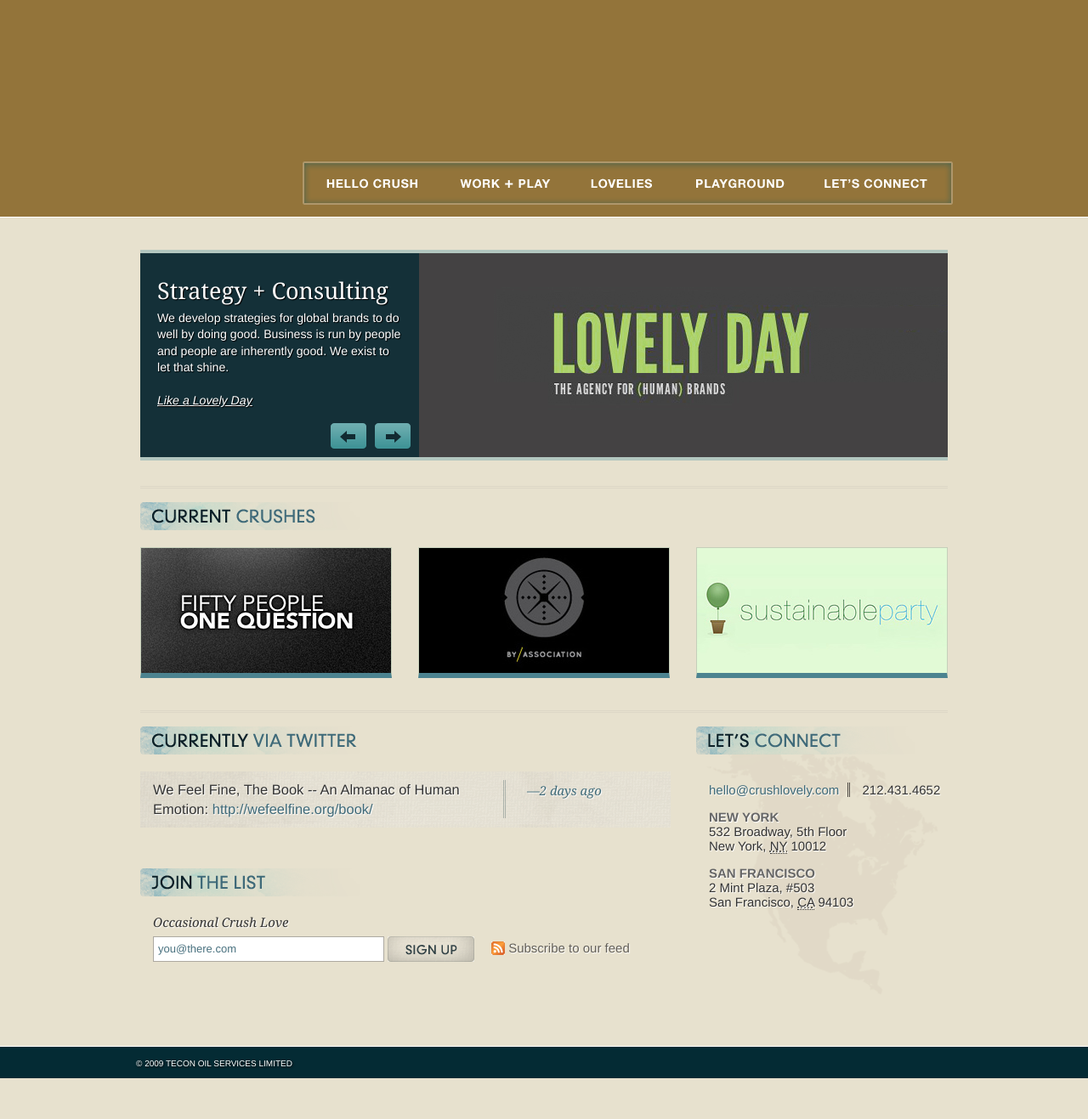
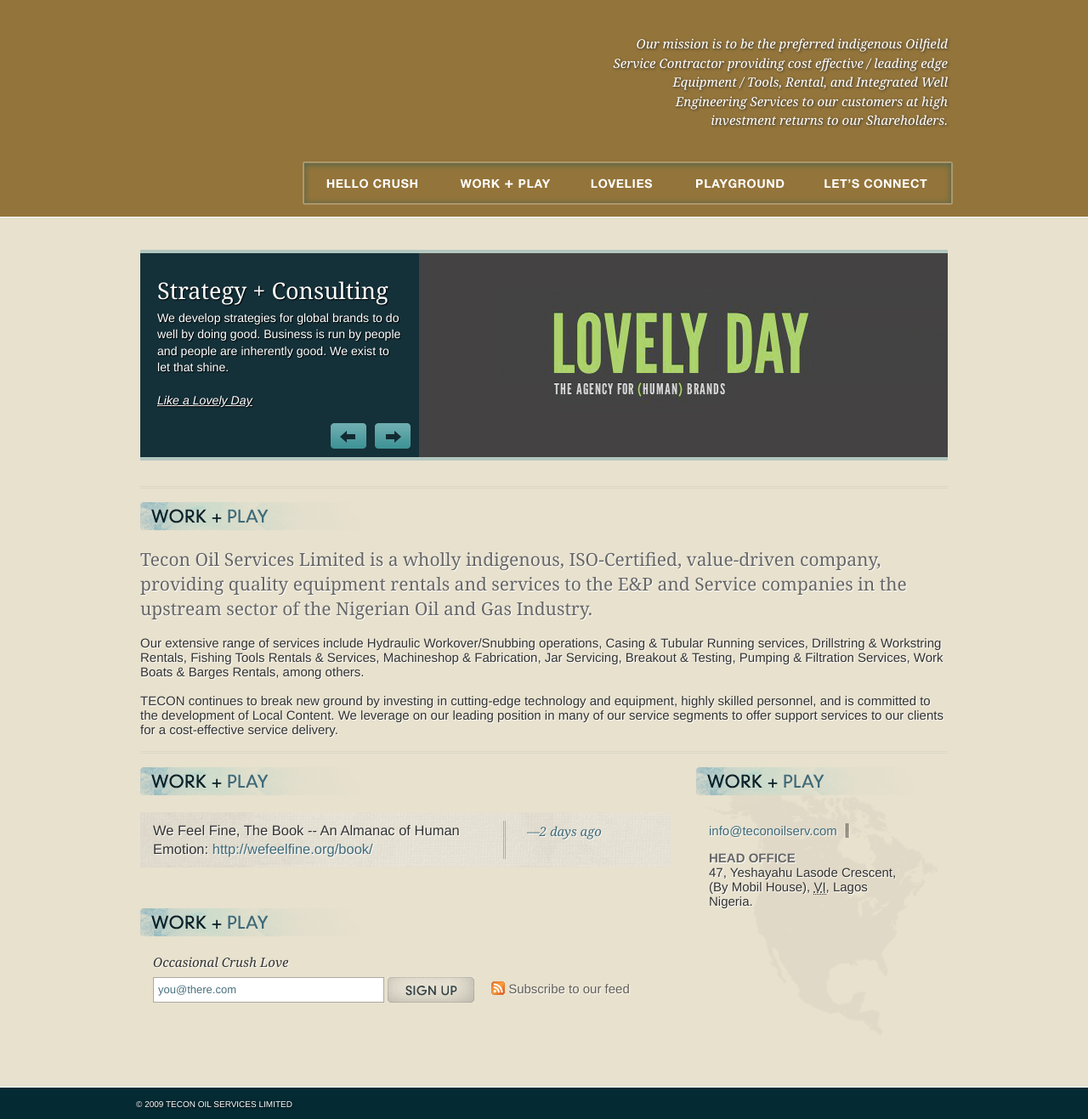
Before and after one commit to deone/tecon, a PHP site: page / in a window 1280 px wide. Shown: the whole page at 85% size. Before the commit the page ends 1269 px from the top, so only its background shows below. Run offline with PHP 8.4, Linux system fonts and the light colour scheme.

Commit message:
Added Introduction and contact information

```diff
--- a/css/base.css
+++ b/css/base.css
@@ -1,16 +1,6 @@
-/*  CRUSH + LOVELY
-    crushlovely.com
-    ...................................................................... */
-
 @import "foundation.css";
 
-
-
-/*	Main Styles
-    ...................................................................... */
-
 body {
-      background: #0b2028;
   font-family: "Helvetica Neue", Helvetica, Arial, sans-serif;
   text-shadow: 1px 1px 1px #fff;
 }
@@ -116,20 +106,17 @@
 #letsconnect #header li#m-letsconnect a {
   background-position: -588px -120px;
 }
-    #header p#slogan {
+#header p#mission   {
   position: absolute;
-      top: 160px;
-      left: 0;
-      font: 1.8em/1.5 Georgia, "Times New Roman", serif;
-      color: #c1fff3;
+  top: 40px;
+  left: 550px;
+  font: 1.5em/1.5 Georgia, "Times New Roman", serif;
+  color: #fff;
   text-shadow: 1px 1px 3px #333;
+  text-align: right;
+  font-style: italic;
 }
-    #header p#slogan strong {
-      padding: .125em 0;/*
-      background: url(/img/layout/bg-trans.png);*/
-      font-weight: normal;
-      color: #fff;
-    }
+
 #header p#m-weplusyou a {
   position: absolute;
   right: 0;
@@ -271,16 +258,16 @@
   background-position: 0 0;
 }
 h2#h2-currentcrushes span {
-      background-position: 0 -34px;
+  /*background-position: 0 -68px;*/
 }
 h2#h2-twitter span {
-      background-position: 0 -68px;
+  /*background-position: 0 -68px;*/
 }
 h2#h2-jointhelist span {
-      background-position: 0 -136px;
+  /*background-position: 0 -136px;*/
 }
 h2#h2-letsconnect span {
-      background-position: 0 -102px;
+  /*background-position: 0 -102px;*/
 }
 h2#h2-lovelies span {
   background-position: 0 -170px;
--- a/index.html
+++ b/index.html
@@ -18,43 +18,35 @@
 		<p id="logo">
 		<a href="index.html">Crush + Lovely</a>
 		</p>
+		<p id="mission">
+		    Our mission is to be the preferred indigenous Oilfield Service Contractor providing cost effective / leading edge Equipment / Tools, Rental, and Integrated Well Engineering Services to our customers at high investment returns to our Shareholders.
+		</p>
 		<ul>
-		    <li id="m-hellocrush"><a href="hello_crush.html">Services</a></li>
-		    <li id="m-workplay"><a href="work_and_play.html">Clients</a></li>
-		    <li id="m-clients"><a href="lovelies.html">Projects</a></li>
-		    <li id="m-playground"><a href="lets_connect.html">Staff</a></li>
-		    <li id="m-letsconnect"><a href="lets_connect.html">Staff</a></li>
+		    <li id="m-hellocrush"><a href="services.html">Services</a></li>
+		    <li id="m-workplay"><a href="clients.html">Clients</a></li>
+		    <li id="m-clients"><a href="projects.html">Projects</a></li>
+		    <li id="m-playground"><a href="staff.html">Staff</a></li>
+		    <li id="m-letsconnect"><a href="contact.html">Contact Us</a></li>
 		</ul>
-		<!--<p id="slogan">
-		    Our mission is to be the preferred indigenous Oilfield Service Contractor providing cost effective / leading edge equipments / Tools Rental and Integrated Well Engineering Services to our customers at a high investment returns to our Shareholders.
-		</p>-->
-	    </div><!-- .wrap -->
-	</div><!-- #header -->
+
+	    </div>
+	</div>
 
 
 	<div id="content">
 	    <div class="wrap">
-
-
 		<div id="feature-content">
 		    <div id="features">
-
 			<div class="feature">
-
-      <a href="http://itsalovelyday.com/"><img alt="Strategy + Consulting :: We develop strategies for global brands to do well by doing good. Business is run by people and people are inherently good. We exist to let that shine.
-&lt;br /&gt;
-&lt;br /&gt;
-[Like a Lovely Day](http://itsalovelyday.com)
-
-" src="system/features/images/20/original/lovely_day957d.jpg?1256095465" /></a>
+			    <a href="http://itsalovelyday.com/">
+				<img alt="Strategy + Consulting :: We develop strategies for global brands to do well by doing good. Business is run by people and people are inherently good. We exist to let that shine.&lt;br /&gt;&lt;br /&gt;[Like a Lovely Day](http://itsalovelyday.com)" src="system/features/images/20/original/lovely_day957d.jpg?1256095465" />
+			    </a>
 
 		    <div class="feature-content">
 			<h2>Strategy + Consulting</h2>
 			<p>We develop strategies for global brands to do well by doing good. Business is run by people and people are inherently good. We exist to let that shine.
-<br />
-<br />
+			<br /><br />
 			<a href="http://itsalovelyday.com/">Like a Lovely Day</a></p>
-
 		    </div><!-- .feature-content -->
 		</div><!-- .feature -->
 
@@ -167,27 +159,24 @@ Don't be shy. <a href="http://bakingforgood.com/">Grab some treats.</a></p>
     <li><a class="next" href="#">Next</a></li>
     </ul>
     </div><!-- #feature-content -->
+
     <div id="currentcrushes">
-  <h2 id="h2-currentcrushes"><span>Current Crushes</span></h2>
-  <ul>
+	<h2 id="h2-currentcrushes"><span>Welcome</span></h2>
+	<p class="intro">Tecon Oil Services Limited is a wholly indigenous, ISO-Certified, value-driven company, providing quality equipment rentals and services to the E&amp;P and Service companies in the upstream sector of the Nigerian Oil and Gas Industry.</p><br/>
+	<p>Our extensive range of services include Hydraulic Workover/Snubbing operations, Casing &amp; Tubular Running services, Drillstring &amp; Workstring Rentals, Fishing Tools Rentals &amp; Services, Machineshop &amp; Fabrication, Jar Servicing, Breakout &amp; Testing, Pumping &amp; Filtration Services, Work Boats &amp; Barges Rentals, among others.</p><br/>
+	<p>TECON continues to break new ground by investing in cutting-edge technology and equipment, highly skilled personnel, and is committed to the development of Local Content. We leverage on our leading position in many of our service segments to offer support services to our clients for a cost-effective service delivery.<p><br/>
+    </div><!-- #currentcrushes -->
 
-      <li><a href="http://fiftypeopleonequestion.com/"><img alt="50p" height="147" src="system/current_crushes/thumbnails/10/original/50p3bf8.jpg?1234505605" width="294" /></a></li>
-
-      <li><a href="http://byassoc.com/"><img alt="By_assoc_current_crush" height="147" src="system/current_crushes/thumbnails/12/original/by_assoc_current_crush4e3a.jpg?1247173645" width="294" /></a></li>
-
-      <li class="last"><a href="http://sustainableparty.com/"><img alt="Sp" height="147" src="system/current_crushes/thumbnails/11/original/spb154.jpg?1234505628" width="294" /></a></li>
-
-  </ul>
-</div><!-- #currentcrushes -->
     <div id="communication">
 	<div id="updates">
-    <h2 id="h2-twitter"><span>Currently Via Twitter</span></h2>
+	    <h2 id="h2-twitter"><span>News</span></h2>
 	    <div class="module">
 		<p class="tweet-content">We Feel Fine, The Book -- An Almanac of Human Emotion: <a href="http://wefeelfine.org/book/">http://wefeelfine.org/book/</a></p>
 		<p class="tweet-stamp"><a href="http://twitter.com/crushlovely/statuses/5694167333">&mdash;2 days ago</a></p>
 	    </div><!-- .module -->
+
 	    <div id="jointhelist">
-  <h2 id="h2-jointhelist"><span>Join the List</span></h2>
+		<h2 id="h2-jointhelist"><span>Careers</span></h2>
 		<form action="http://boomdesigngroup.createsend.com/t/r/s/firdj/" method="post">
 		    <fieldset>
 			<legend><label for="list-email">Occasional Crush Love</label></legend>
@@ -197,24 +186,19 @@ Don't be shy. <a href="http://bakingforgood.com/">Grab some treats.</a></p>
 		</form>
 		<p class="feed"><a href="http://feeds.crushlovely.com/CrushLovelyWorkPlay">Subscribe to our feed</a></p>
 	    </div><!-- #jointhelist -->
+	</div><!-- #updates -->
 
-  </div><!-- #updates -->
 	<div id="lets-connect">
-  <h2 id="h2-letsconnect"><span>Let&rsquo;s Connect</span></h2>
+	    <h2 id="h2-letsconnect"><span>Contact</span></h2>
 	    <address>
-    <a href="mailto:hello@crushlovely.com" class="email">hello@crushlovely.com</a>
-    212.431.4652
+		<a href="mailto:info@teconoilserv.com" class="email">info@teconoilserv.com</a>
 		<br />
-    <strong>New York</strong>
-    532 Broadway, 5th Floor<br />
-    New York, <abbr title="New York">NY</abbr> 10012
-    <br />
-    <strong>San Francisco</strong>
-    2 Mint Plaza, #503<br />
-    San Francisco, <abbr title="California">CA</abbr> 94103
+		<strong>HEAD OFFICE</strong>
+		47, Yeshayahu Lasode Crescent,<br/>
+		(By Mobil House), <abbr title="Victoria Island">VI</abbr>, Lagos<br/>
+		Nigeria.
 	    </address>
 	</div><!-- #lets-connect -->
-
     </div><!-- #communication -->
 
 
```
Also changed, not shown: other parts of css/base.css (+0 -59 lines), lets_connect.html (+5 -5 lines). Lines whose indentation alone changed are shown as unchanged.
